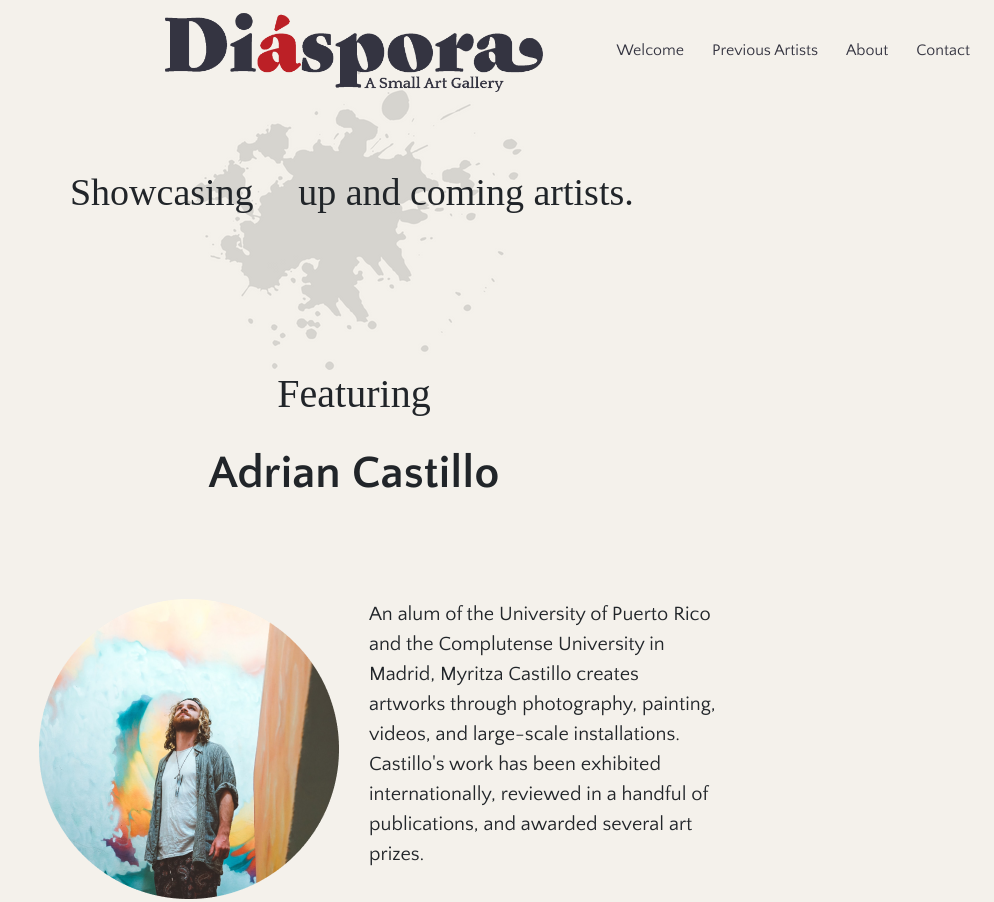
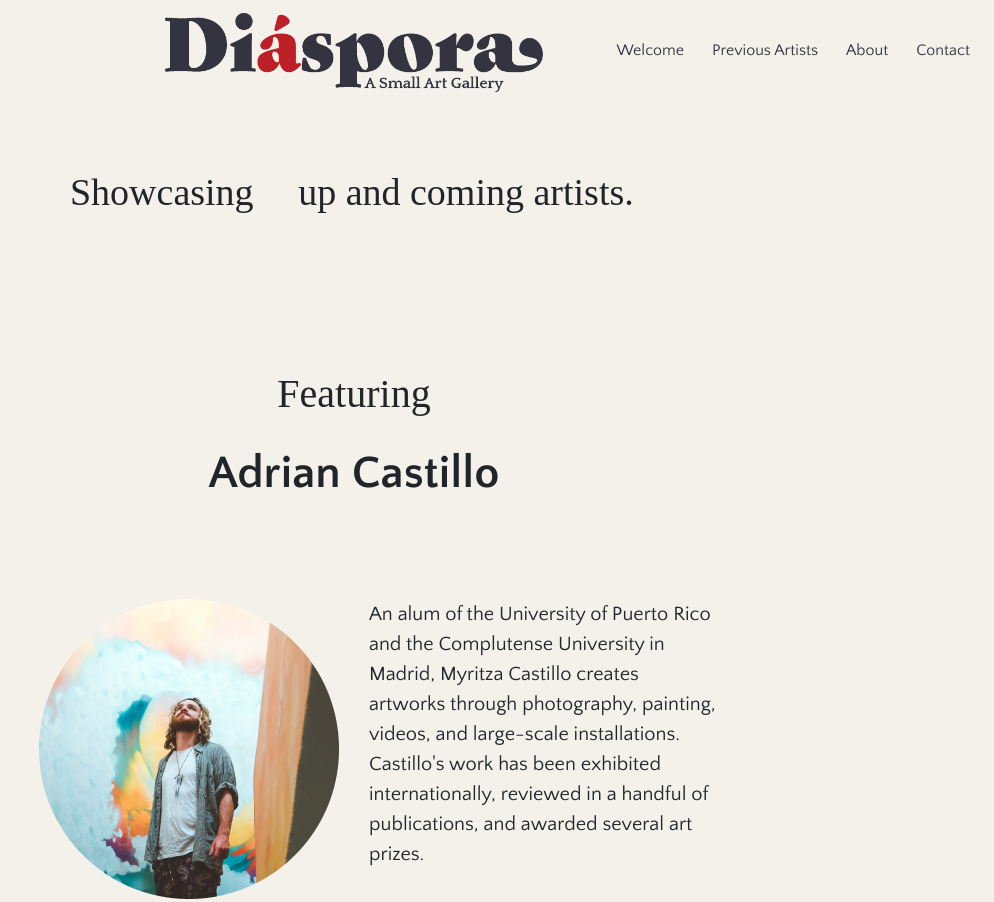
Before and after one commit to Mr-Gabo/diaspora, a plain HTML site: page index.html in a window 1280 px wide. Shown: the top 902 px of the page, without its empty margins (286-1280 px from the left). Drawn offline with nearby package versions, Linux system fonts and the light colour scheme; a web font is replaced by a local one.

Commit message:
removed hero img

```diff
--- a/css/style.css
+++ b/css/style.css
@@ -45,7 +45,7 @@ p {
 }
 
 .intro1 {
-  background-image: url(/images/hero.png);
+
   background-repeat: no-repeat;
   text-align: center;
   background-position: center;
--- a/index.html
+++ b/index.html
@@ -62,7 +62,7 @@
 <body>
   <button onclick="topFunction()" id="myBtn" title="Go to top">Top</button>
 
-  <div class="jumbotron intro1" style="background-image: url(/images/hero.png)">
+  <div class="jumbotron intro1">
       <h6>Showcasing</h6>
       <h6><span>up and coming artists.</span></h6>
   </div>
```
